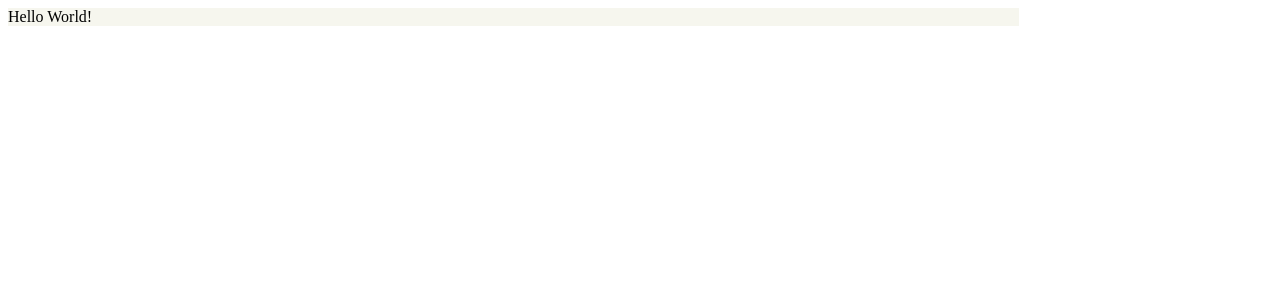
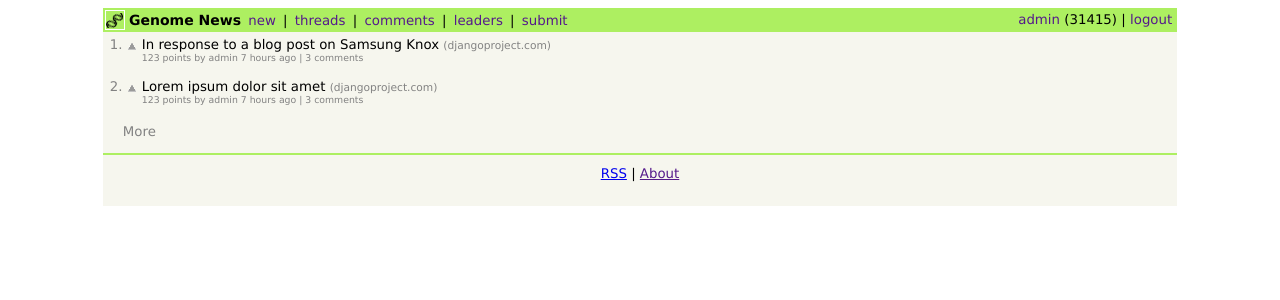
Before and after one commit to maclandrol/genomenews, a Django app: page / in a window 1280 px wide. Shown: the top 300 px of the page. Run offline with Django 3.2, Linux system fonts and the light colour scheme; parts of the project's set-up code (start-up, migrations or seed data) failed here and were passed over.

Commit message:
The template is now a pretty good clone.

```diff
--- a/genomenews/urls.py
+++ b/genomenews/urls.py
@@ -9,5 +9,5 @@ urlpatterns = patterns('',
     # url(r'^blog/', include('blog.urls')),
 
     url(r'^admin/', include(admin.site.urls)),
-    url(r'^$', 'news.views.home')
+    url(r'^$', 'news.views.home', name='home')
 )
--- a/static/css/default.css
+++ b/static/css/default.css
@@ -1,5 +1,123 @@
+
+body {
+    font-family: Verdana, Geneva, sans-serif;
+    font-size: 10pt;
+}
 
 #page {
     background-color: #f6f6ee;
-    width: 80%;
+    width: 85%;
+    margin: 0 auto;
 }
+
+#header {
+    background-color: #ADEF61; /* Lime green */
+    width: 100%;
+    height: 20px;
+    padding: 2px 0;
+}
+
+#header a {
+    text-decoration: none;
+}
+
+#header h1 {
+    display: inline-block;
+    position: relative;
+    bottom: 4px;
+    font-family: Verdana;
+    font-size: 14px;
+    padding: 0;
+    margin: 0;
+}
+
+#header a.logo {
+    border: 1px solid white;
+    margin-left: 2px;
+    display: inline-block;
+    height: 18px;
+    width: 18px;
+}
+
+#header #nav {
+    display: inline;
+    position: relative;
+    top: -4px;
+}
+
+#header #nav ul {
+    display: inline-block;
+    list-style: none;
+    margin: 0;
+    padding: 0;
+}
+
+#header #nav ul li {
+    display: inline;
+}
+
+#header #nav ul li a {
+    display: inline;
+    margin: 0 3px;
+}
+
+#header #user {
+    float: right;
+    margin: 2px 5px 0 0;
+}
+
+/* Content format */
+.entry {
+    height: 32px;
+    width: 85%;
+    margin: 5px 0 10px 0;
+    padding: 0 7px;
+}
+
+.entry .left {
+    height: 30px;
+    float: left;
+}
+
+.entry .right {
+    height: 30px;
+    clear: left;
+    margin: 0 0 0 5px;
+    display: inline-block;
+}
+
+.entry .domain,  .entry .bot, .entry .rank {
+    color: #828282; /* Gray */
+}
+
+.entry .domain {
+    font-size: 8pt;
+}
+
+.entry .bot {
+    font-size: 7pt;
+}
+
+.entry a.up {
+    text-indent: -999999px;
+    display: inline-block;
+    width: 10px;
+    height: 15px;
+    background: url("../images/grayarrow.gif") no-repeat center 3px;
+}
+
+/* Home format */
+p a#more {
+    margin-left: 20px;
+    color: #828282; /* Gray */
+    text-decoration: none;
+}
+
+hr {
+    border: 1px solid #ADEF61;
+}
+
+#footer {
+    text-align: center;
+    padding: 5px 20px 25px 20px;
+}
--- a/templates/base.html
+++ b/templates/base.html
@@ -7,6 +7,29 @@
   <head>
   <body>
     <div id="page">
+      <div id="header">
+        <a href="{% url 'home' %}" class="logo">
+          <img src="{% static 'images/logo.png' %}" alt="Logo" />
+        </a>
+        <h1>Genome News</h1>
+        <div id="nav">
+          {% block navlist %}
+          <ul>
+            <li><a href="">new</a> | </li>
+            <li><a href="">threads</a> | </li>
+            <li><a href="">comments</a> | </li>
+            <li><a href="">leaders</a> | </li>
+            <li><a href="">submit</a></li>
+          </ul>
+          {% endblock %}
+        </div>
+        <div id="user">
+          <span id="username"><a href="">admin</a></span>
+          <span id="karma">(31415)</span> |
+          <span id="logout"><a href="">logout</a></span>
+        </div>
+      </div> <!-- /#header //-->
+
       <div id="content">
       {% block content %}{% endblock %}
       </div><!-- /#content //-->
--- a/templates/home.html
+++ b/templates/home.html
@@ -2,5 +2,51 @@
 {% block title %}Genome News{% endblock %}
 
 {% block content %}
-Hello World!
+<div class="entry">
+  <div class="left">
+    <span class="rank">1.</span>
+    <a href="" class="up">^</a>
+  </div> <!-- /#left //-->
+
+  <div class="right">
+    <div class="top">
+      <span class="title">In response to a blog post on Samsung Knox</span>
+      <span class="domain">(djangoproject.com)</span>
+    </div> <!-- /#top //-->
+    <div class="bot">
+      <span class="points">123</span> points
+      by <span class="user">admin</span>
+      <span class="time">7</span> hours ago |
+      <a class="discuss">3 comments</a>
+    </div> <!-- /#bot //-->
+  </div> <!-- /#right //-->
+</div>
+
+
+<div class="entry">
+  <div class="left">
+    <span class="rank">2.</span>
+    <a href="" class="up">^</a>
+  </div> <!-- /#left //-->
+
+  <div class="right">
+    <div class="top">
+      <span class="title">Lorem ipsum dolor sit amet</span>
+      <span class="domain">(djangoproject.com)</span>
+    </div> <!-- /#top //-->
+    <div class="bot">
+      <span class="points">123</span> points
+      by <span class="user">admin</span>
+      <span class="time">7</span> hours ago |
+      <a class="discuss">3 comments</a>
+    </div> <!-- /#bot //-->
+  </div> <!-- /#right //-->
+</div>
+
+<p><a href="" id="more">More</a></p>
+<hr />
+<div id="footer">
+    <a href="RSS">RSS</a> |
+    <a href="">About</a>
+</div>
 {% endblock %}
```
Also changed, not shown: static/images/grayarrow.gif (added), static/images/logo.png (added).
